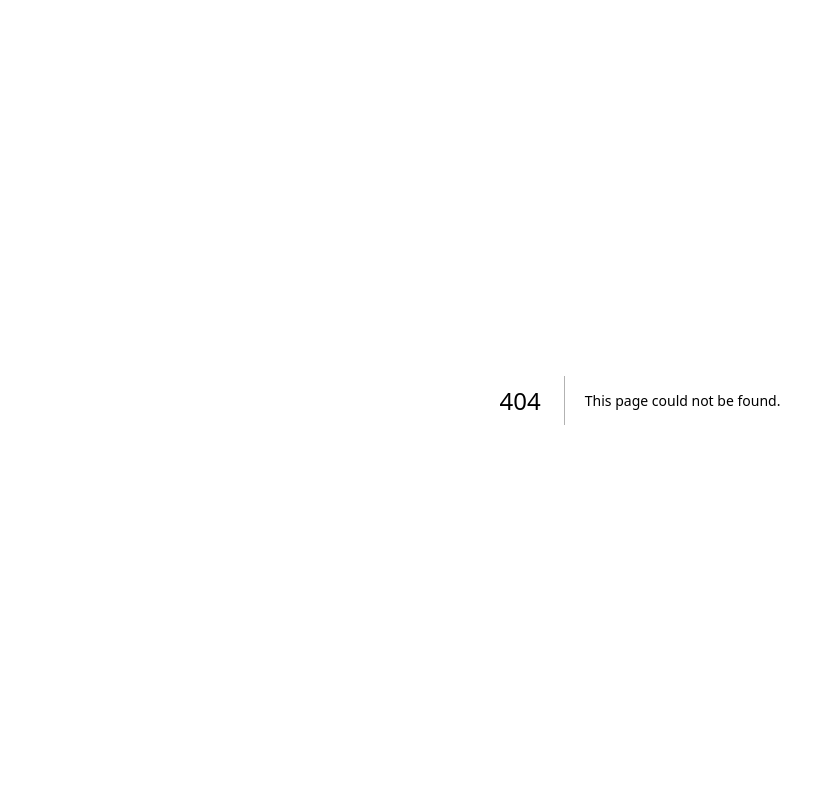
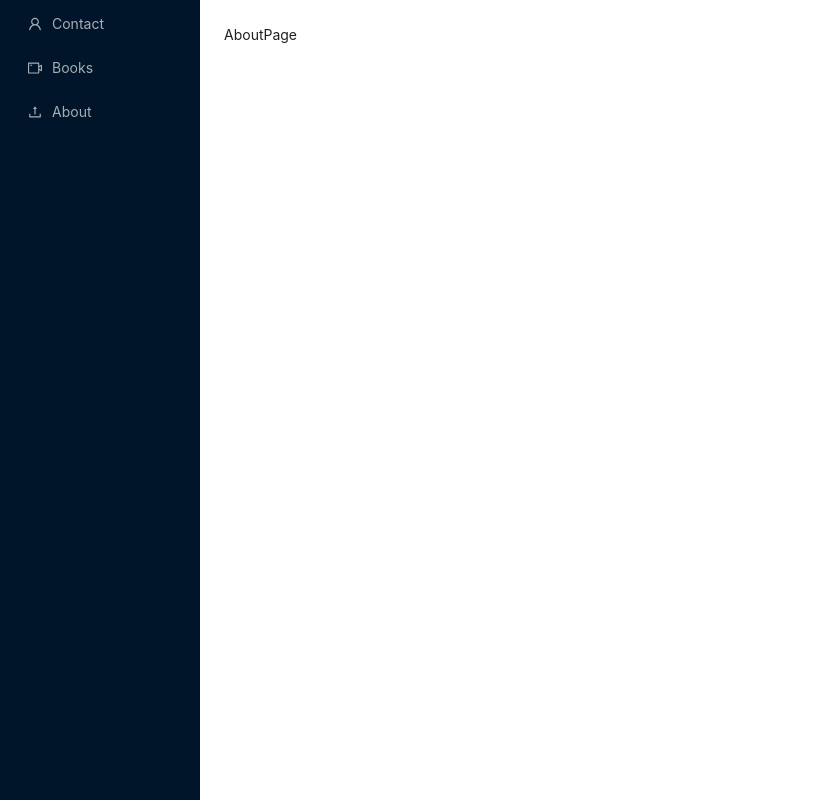
Before and after one commit to tofail-ahmed/nextfolio, a Next.js app: page /dashboard/about in a window 1280 px wide. Before the commit this address had no page. Shown: the whole page, without its empty margins (0-815 px from the left). Built offline with nearby package versions, Linux system fonts and the light colour scheme.

Commit message:
antd drawer added to dashboard

```diff
--- a/package.json
+++ b/package.json
@@ -13,6 +13,7 @@
     "@heroicons/react": "^2.0.18",
     "@tsparticles/all": "^3.4.0",
     "@tsparticles/react": "^3.0.0",
+    "antd": "^5.17.4",
     "aos": "^2.3.4",
     "eslint": "8.47.0",
     "eslint-config-next": "13.4.15",
--- /dev/null
+++ b/src/app/(Dashboard)/dashboard/about/page.jsx
@@ -0,0 +1,9 @@
+import React from 'react'
+
+const AboutPage = () => {
+  return (
+    <div>AboutPage</div>
+  )
+}
+
+export default AboutPage
--- /dev/null
+++ b/src/app/(Dashboard)/dashboard/books/page.jsx
@@ -0,0 +1,9 @@
+import React from 'react'
+
+const BookPage = () => {
+  return (
+    <div>BookPage</div>
+  )
+}
+
+export default BookPage
--- /dev/null
+++ b/src/app/(Dashboard)/dashboard/contact/page.jsx
@@ -0,0 +1,9 @@
+import React from 'react'
+
+const ContactPgae = () => {
+  return (
+    <div>ContactPgae</div>
+  )
+}
+
+export default ContactPgae
--- a/src/app/(Dashboard)/dashboard/layout.js
+++ b/src/app/(Dashboard)/dashboard/layout.js
@@ -1,11 +1,11 @@
 import React from 'react';
-
+import AntdDrawer from "../../components/AntdDrawer"
 const layout = ({children}) => {
       return (
 
-                 <div>
+                 <AntdDrawer>
                    {children}
-                 </div>
+                 </AntdDrawer>
 
       );
 };
--- /dev/null
+++ b/src/app/components/AntdDrawer.jsx
@@ -0,0 +1,68 @@
+"use client";
+import React from "react";
+import {
+  UploadOutlined,
+  UserOutlined,
+  VideoCameraOutlined,
+} from "@ant-design/icons";
+import { Layout, Menu, theme } from "antd";
+import Link from "next/link";
+const { Sider } = Layout;
+
+const items = [
+  { path: "contact", icon: <UserOutlined />, label: "Contact" },
+  { path: "books", icon: <VideoCameraOutlined />, label: "Books" },
+  { path: "about", icon: <UploadOutlined />, label: "About" },
+];
+
+const AntdDrawer = ({ children }) => {
+  const {
+    token: { colorBgContainer, borderRadiusLG },
+  } = theme.useToken();
+
+  return (
+    <Layout style={{ minHeight: "100vh" }}>
+      <Sider
+        breakpoint="lg"
+        collapsedWidth="0"
+        onBreakpoint={(broken) => {
+          console.log(broken);
+        }}
+        onCollapse={(collapsed, type) => {
+          console.log(collapsed, type);
+        }}
+        style={{
+          minHeight: "100vh",
+          position: "fixed",
+          left: 0,
+          zIndex: 1,
+        }}
+      >
+        <div className="demo-logo-vertical" />
+        <Menu theme="dark" mode="inline" defaultSelectedKeys={["4"]}>
+          {items.map((item) => (
+            <Menu.Item key={item.path} icon={item.icon}>
+              <Link href={`/dashboard/${item.path}`}>{item.label}</Link>
+            </Menu.Item>
+          ))}
+        </Menu>
+      </Sider>
+      <Layout className="lg:ms-[200px] ms-0">
+
+        <Layout.Content
+          style={{
+            // margin: "24px 16px 0",
+            background: colorBgContainer,
+            // borderRadius: borderRadiusLG,
+            padding: 24,
+            minHeight: "calc(100vh - 48px)",
+          }}
+        >
+          {children}
+        </Layout.Content>
+      </Layout>
+    </Layout>
+  );
+};
+
+export default AntdDrawer;
```
Also changed, not shown: 1 other file (tests, documents, lock files or other folders).
